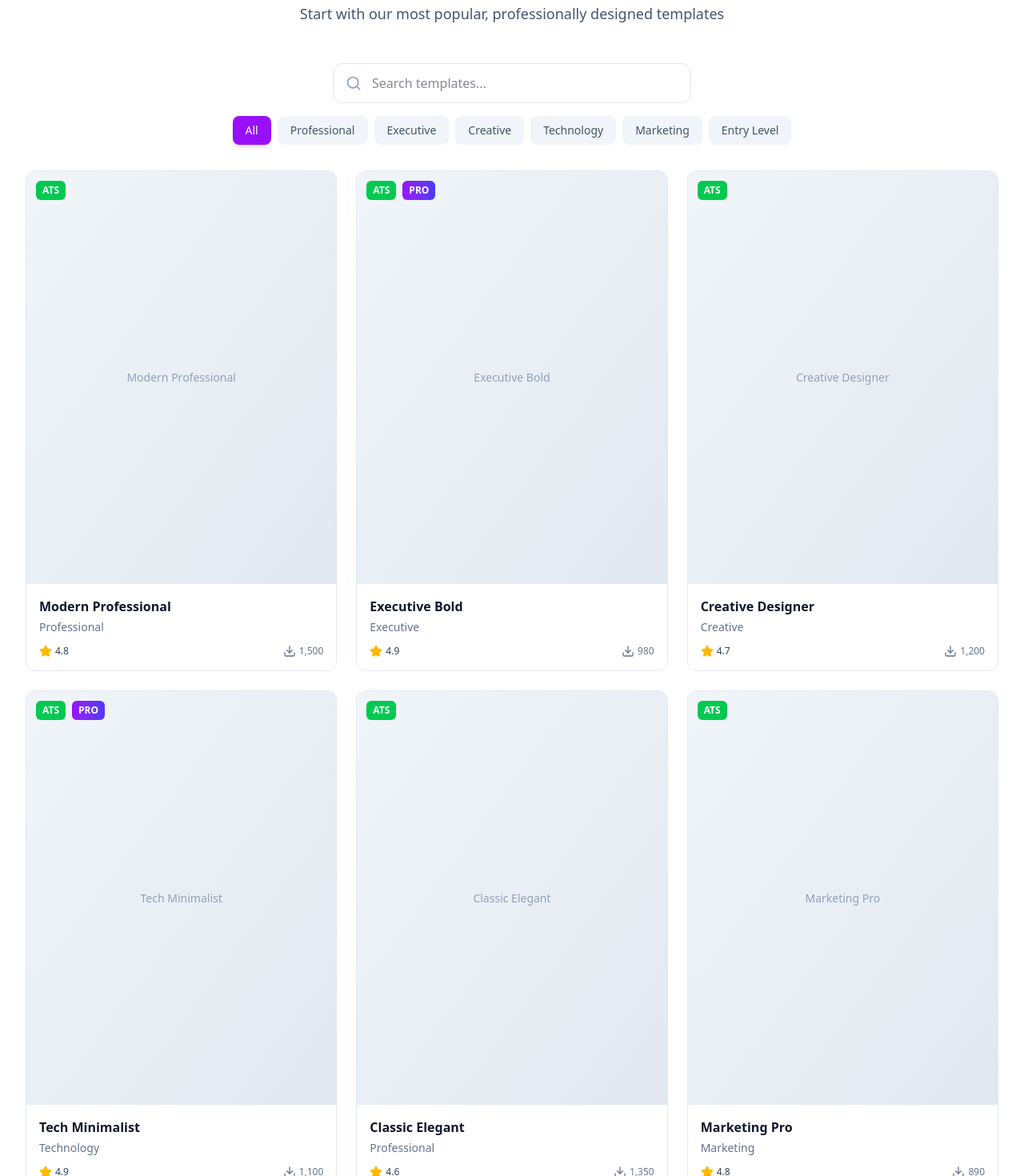
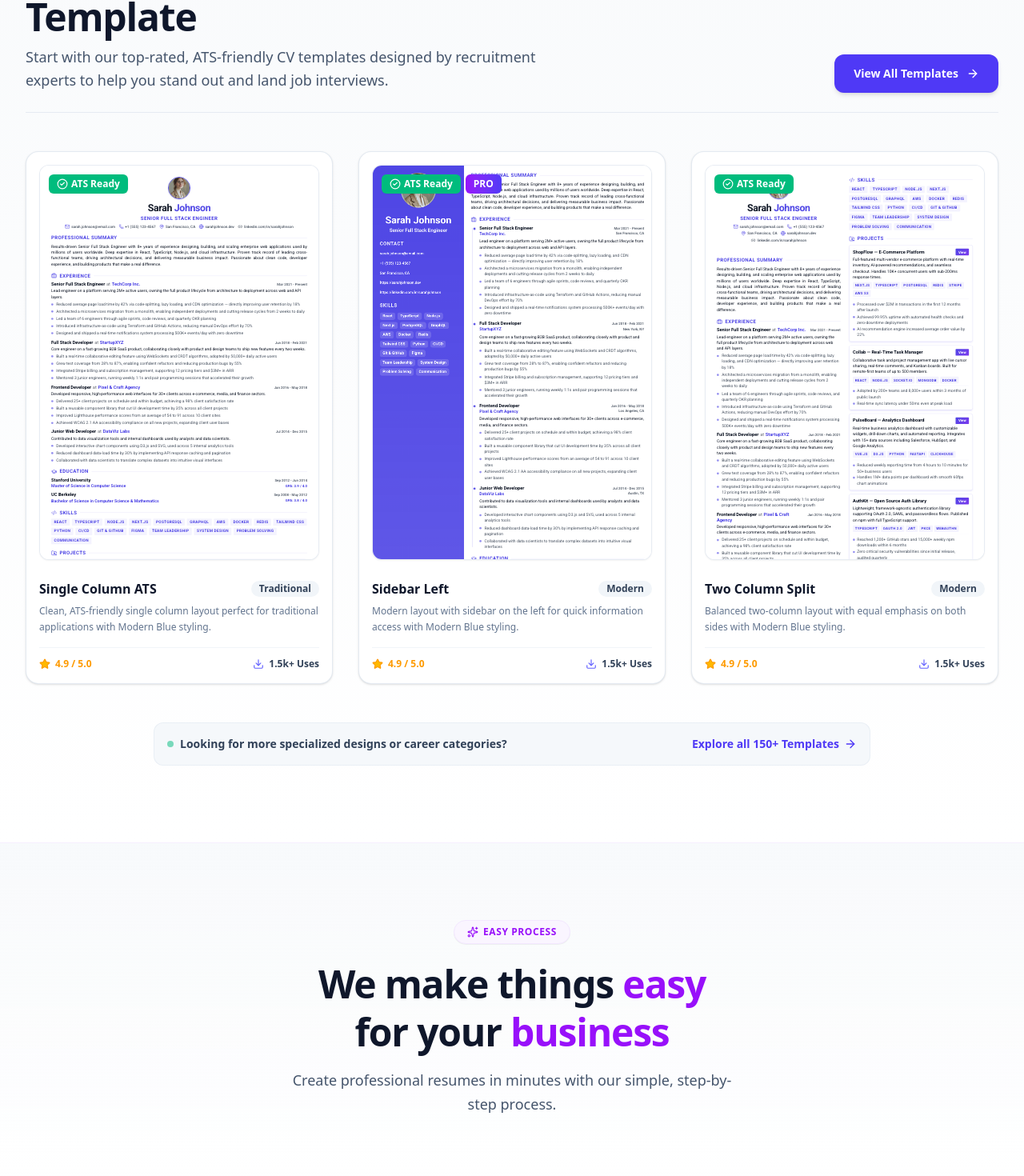
Before and after one commit to Sanithakor/Geteasycv, a Next.js app: page / in a window 1280 px wide. Shown: the part 1016-2486 px from the top of the page at 80% size. Built offline with nearby package versions, Linux system fonts and the light colour scheme.

Commit message:
Configure Vercel deployment settings

```diff
--- a/components/sections/TemplateShowcase.tsx
+++ b/components/sections/TemplateShowcase.tsx
@@ -1,228 +1,194 @@
 "use client";
 
-import React, { useState } from "react";
+import React, { useState, useEffect, useRef } from "react";
 import Link from "next/link";
-import { Search, ArrowRight, Star, Download } from "lucide-react";
+import { Star, ArrowRight, Download, CheckCircle2, Sparkles } from "lucide-react";
+import { generateTemplates, GeneratedTemplate } from "@/lib/generateTemplates";
+import { sampleCV } from "@/data/sampleCV";
+import TemplateRenderer from "@/components/cv/TemplateRenderer";
 
-// Mock popular templates
-const POPULAR_TEMPLATES = [
-  {
-    id: 1,
-    name: "Modern Professional",
-    category: "Professional",
-    thumbnail: "/templates/modern-professional.png",
-    isPremium: false,
-    isATS: true,
-    downloads: 1500,
-    rating: 4.8,
-  },
-  {
-    id: 2,
-    name: "Executive Bold",
-    category: "Executive",
-    thumbnail: "/templates/executive-bold.png",
-    isPremium: true,
-    isATS: true,
-    downloads: 980,
-    rating: 4.9,
-  },
-  {
-    id: 3,
-    name: "Creative Designer",
-    category: "Creative",
-    thumbnail: "/templates/creative-designer.png",
-    isPremium: false,
-    isATS: true,
-    downloads: 1200,
-    rating: 4.7,
-  },
-  {
-    id: 4,
-    name: "Tech Minimalist",
-    category: "Technology",
-    thumbnail: "/templates/tech-minimal.png",
-    isPremium: true,
-    isATS: true,
-    downloads: 1100,
-    rating: 4.9,
-  },
-  {
-    id: 5,
-    name: "Classic Elegant",
-    category: "Professional",
-    thumbnail: "/templates/classic-elegant.png",
-    isPremium: false,
-    isATS: true,
-    downloads: 1350,
-    rating: 4.6,
-  },
-  {
-    id: 6,
-    name: "Marketing Pro",
-    category: "Marketing",
-    thumbnail: "/templates/marketing-pro.png",
-    isPremium: false,
-    isATS: true,
-    downloads: 890,
-    rating: 4.8,
-  },
-];
+/**
+ * Dynamic Template Preview Component
+ * Renders actual CV layout & theme combinations scaled to A4 aspect ratio.
+ */
+function DynamicTemplatePreview({ template }: { template: GeneratedTemplate }) {
+  const containerRef = useRef<HTMLDivElement>(null);
+  const [scale, setScale] = useState(0.35);
+  const [mounted, setMounted] = useState(false);
 
-const CATEGORIES = [
-  "All",
-  "Professional",
-  "Executive",
-  "Creative",
-  "Technology",
-  "Marketing",
-  "Entry Level",
-];
+  useEffect(() => {
+    setMounted(true);
+    const updateScale = () => {
+      if (containerRef.current) {
+        const containerWidth = containerRef.current.clientWidth;
+        setScale(containerWidth / 794);
+      }
+    };
+    updateScale();
+    const ro = new ResizeObserver(updateScale);
+    if (containerRef.current) ro.observe(containerRef.current);
+    return () => ro.disconnect();
+  }, [mounted]);
+
+  return (
+    <div
+      ref={containerRef}
+      className="relative aspect-[1/1.414] w-full overflow-hidden rounded-xl bg-white border border-slate-200/80 shadow-xs"
+    >
+      {mounted ? (
+        <div
+          className="absolute left-0 top-0 origin-top-left pointer-events-none select-none"
+          style={{ width: "794px", transform: `scale(${scale})` }}
+        >
+          <TemplateRenderer template={template} data={sampleCV} scale={1} />
+        </div>
+      ) : (
+        <div className="flex h-full w-full items-center justify-center bg-slate-50">
+          <div className="w-6 h-6 rounded-full border-2 border-indigo-300 border-t-indigo-600 animate-spin" />
+        </div>
+      )}
+    </div>
+  );
+}
 
 export default function TemplateShowcase() {
-  const [selectedCategory, setSelectedCategory] = useState("All");
-  const [searchQuery, setSearchQuery] = useState("");
+  const [displayedTemplates, setDisplayedTemplates] = useState<GeneratedTemplate[]>([]);
 
-  const filteredTemplates = POPULAR_TEMPLATES.filter((template) => {
-    const matchesCategory =
-      selectedCategory === "All" || template.category === selectedCategory;
-    const matchesSearch =
-      template.name.toLowerCase().includes(searchQuery.toLowerCase()) ||
-      template.category.toLowerCase().includes(searchQuery.toLowerCase());
-    return matchesCategory && matchesSearch;
+  useEffect(() => {
+    const allTemplates = generateTemplates();
+
+    // Pick 3 distinct layout categories for maximum visual variety
+    const layoutCategories = ['single-column-ats', 'sidebar-left', 'two-column-split'];
+    const selected: GeneratedTemplate[] = [];
+
+    layoutCategories.forEach((layoutId) => {
+      const match = allTemplates.find((t) => t.layoutId === layoutId);
+      if (match) selected.push(match);
     });
 
+    // Fallback to first 3 if category match isn't found
+    if (selected.length < 3) {
+      setDisplayedTemplates(allTemplates.slice(0, 3));
+    } else {
+      setDisplayedTemplates(selected.slice(0, 3));
+    }
+  }, []);
+
   return (
-    <section className="py-16 sm:py-20 bg-white">
+    <section className="py-16 sm:py-24 bg-gradient-to-b from-slate-50 to-white">
       <div className="max-w-7xl mx-auto px-4 sm:px-6 lg:px-8">
-        {/* Section Header */}
-        <div className="text-center mb-12">
-          <div className="inline-flex items-center gap-2 px-4 py-1.5 bg-purple-50 rounded-full mb-4">
-            <Star className="w-4 h-4 text-purple-600 fill-purple-600" />
-            <span className="text-sm font-bold text-purple-600 uppercase tracking-wider">
-              Popular Templates
+
+        {/* Header Row: Content on Left, "View All Templates" Button on Right */}
+        <div className="flex flex-col md:flex-row md:items-end justify-between gap-6 mb-12 pb-6 border-b border-slate-200/80">
+          {/* Left Side Content */}
+          <div className="max-w-2xl space-y-3">
+            <div className="inline-flex items-center gap-2 px-3.5 py-1.5 bg-indigo-50 border border-indigo-100/80 rounded-full">
+              <Sparkles className="w-4 h-4 text-indigo-600" />
+              <span className="text-xs font-extrabold text-indigo-600 uppercase tracking-wider">
+                Featured CV Templates
               </span>
             </div>
-          <h2 className="text-3xl sm:text-4xl lg:text-5xl font-extrabold text-slate-900 mb-4">
+            <h2 className="text-3xl sm:text-4xl lg:text-5xl font-extrabold text-slate-900 tracking-tight">
               Choose Your Perfect Template
             </h2>
-          <p className="text-lg text-slate-600 max-w-2xl mx-auto">
-            Start with our most popular, professionally designed templates
+            <p className="text-base sm:text-lg text-slate-600 leading-relaxed">
+              Start with our top-rated, ATS-friendly CV templates designed by recruitment experts to help you stand out and land job interviews.
             </p>
           </div>
 
-        {/* Search and Filter Controls */}
-        <div className="mb-8 space-y-4">
-          {/* Search Bar */}
-          <div className="max-w-md mx-auto relative">
-            <Search className="absolute left-4 top-1/2 -translate-y-1/2 w-5 h-5 text-slate-400" />
-            <input
-              type="text"
-              placeholder="Search templates..."
-              value={searchQuery}
-              onChange={(e) => setSearchQuery(e.target.value)}
-              className="w-full pl-12 pr-4 py-3 border border-slate-200 rounded-xl focus:outline-none focus:ring-2 focus:ring-purple-500 focus:border-transparent transition-all"
-            />
-          </div>
-
-          {/* Category Filters */}
-          <div className="flex flex-wrap gap-2 justify-center">
-            {CATEGORIES.map((category) => (
-              <button
-                key={category}
-                onClick={() => setSelectedCategory(category)}
-                className={`px-4 py-2 rounded-lg font-medium text-sm transition-all ${
-                  selectedCategory === category
-                    ? "bg-purple-600 text-white shadow-md"
-                    : "bg-slate-100 text-slate-600 hover:bg-slate-200"
-                }`}
+          {/* Right Side Action Button */}
+          <div className="shrink-0">
+            <Link
+              href="/templates"
+              className="inline-flex items-center gap-2.5 px-6 py-3.5 bg-indigo-600 hover:bg-indigo-700 text-white font-bold text-sm rounded-xl transition-all shadow-md hover:shadow-indigo-500/25 group"
             >
-                {category}
-              </button>
-            ))}
+              View All Templates
+              <ArrowRight className="w-4 h-4 transition-transform group-hover:translate-x-1" />
+            </Link>
           </div>
         </div>
 
-        {/* Templates Grid */}
-        <div className="grid grid-cols-1 sm:grid-cols-2 lg:grid-cols-3 gap-6 mb-10">
-          {filteredTemplates.map((template) => (
-            <div
+        {/* 3 Dynamic CV Templates Grid */}
+        <div className="grid grid-cols-1 md:grid-cols-3 gap-8 mb-12">
+          {displayedTemplates.map((template, index) => (
+            <article
               key={template.id}
-              className="group bg-white rounded-xl border border-slate-200 overflow-hidden hover:shadow-xl transition-all duration-300 hover:-translate-y-1"
+              className="group bg-white rounded-2xl border border-slate-200/90 p-4 shadow-sm hover:shadow-xl transition-all duration-300 flex flex-col justify-between relative hover:-translate-y-1"
             >
-              {/* Template Thumbnail */}
-              <div className="relative aspect-[3/4] bg-slate-100 overflow-hidden">
-                {/* Placeholder for actual thumbnail */}
-                <div className="absolute inset-0 flex items-center justify-center bg-gradient-to-br from-slate-100 to-slate-200">
-                  <div className="text-slate-400 text-sm font-medium">
-                    {template.name}
-                  </div>
-                </div>
+              {/* Template Preview Container */}
+              <div className="relative mb-4">
+                <DynamicTemplatePreview template={template} />
 
-                {/* Badges */}
-                <div className="absolute top-3 left-3 flex gap-2">
-                  {template.isATS && (
-                    <span className="px-2 py-1 bg-green-500 text-white text-xs font-bold rounded">
-                      ATS
+                {/* Top Badges */}
+                <div className="absolute top-3 left-3 flex items-center gap-1.5 z-10">
+                  <span className="inline-flex items-center gap-1 px-2.5 py-1 bg-emerald-500 text-white text-xs font-bold rounded-md shadow-xs">
+                    <CheckCircle2 className="w-3.5 h-3.5" />
+                    ATS Ready
                   </span>
-                  )}
-                  {template.isPremium && (
-                    <span className="px-2 py-1 bg-gradient-to-r from-purple-600 to-indigo-600 text-white text-xs font-bold rounded">
+                  {index % 2 === 1 && (
+                    <span className="px-2.5 py-1 bg-gradient-to-r from-purple-600 to-indigo-600 text-white text-xs font-bold rounded-md shadow-xs">
                       PRO
                     </span>
                   )}
                 </div>
 
-                {/* Hover Overlay */}
-                <div className="absolute inset-0 bg-gradient-to-t from-black/60 via-black/20 to-transparent opacity-0 group-hover:opacity-100 transition-opacity flex items-end justify-center pb-6">
+                {/* Hover Overlay Button */}
+                <div className="absolute inset-0 bg-slate-900/60 backdrop-blur-xs opacity-0 group-hover:opacity-100 transition-opacity duration-300 rounded-xl flex items-center justify-center p-4">
                   <Link
-                    href={`/templates/${template.id}`}
-                    className="px-6 py-2 bg-white text-slate-900 rounded-lg font-semibold hover:bg-slate-100 transition-colors"
+                    href={`/editor?template=${template.id}`}
+                    className="w-full text-center py-3 bg-white text-slate-900 font-extrabold text-sm rounded-lg shadow-lg hover:bg-slate-100 transition-colors"
                   >
-                    Use Template
+                    Use This Template
                   </Link>
                 </div>
               </div>
 
-              {/* Template Info */}
-              <div className="p-4">
-                <h3 className="font-bold text-slate-900 mb-1">
-                  {template.name}
+              {/* Template Info Card Body */}
+              <div className="pt-2">
+                <div className="flex items-center justify-between gap-2 mb-1.5">
+                  <h3 className="font-bold text-slate-900 text-base group-hover:text-indigo-600 transition-colors">
+                    {template.layout.name}
                   </h3>
-                <p className="text-sm text-slate-500 mb-3">
+                  <span className="px-2.5 py-0.5 bg-slate-100 text-slate-700 text-xs font-semibold rounded-full shrink-0">
                     {template.category}
+                  </span>
+                </div>
+
+                <p className="text-xs text-slate-500 line-clamp-2 mb-4 leading-relaxed">
+                  {template.description}
                 </p>
 
-                {/* Stats */}
-                <div className="flex items-center justify-between text-xs text-slate-500">
-                  <div className="flex items-center gap-1">
-                    <Star className="w-4 h-4 text-amber-400 fill-amber-400" />
-                    <span className="font-medium text-slate-700">
-                      {template.rating}
-                    </span>
+                {/* Stats Footer */}
+                <div className="flex items-center justify-between text-xs text-slate-500 pt-3 border-t border-slate-100">
+                  <div className="flex items-center gap-1.5 text-amber-500 font-bold">
+                    <Star className="w-3.5 h-3.5 fill-amber-400" />
+                    <span>4.9 / 5.0</span>
                   </div>
-                  <div className="flex items-center gap-1">
-                    <Download className="w-4 h-4" />
-                    <span>{template.downloads.toLocaleString()}</span>
+                  <div className="flex items-center gap-1.5 text-slate-500">
+                    <Download className="w-3.5 h-3.5 text-indigo-500" />
+                    <span className="font-semibold text-slate-700">1.5k+ Uses</span>
                   </div>
                 </div>
               </div>
-            </div>
+            </article>
           ))}
         </div>
 
-        {/* View All CTA */}
-        <div className="text-center">
+        {/* Bottom Helper Bar */}
+        <div className="text-center bg-slate-100/70 border border-slate-200/60 rounded-xl p-4 flex flex-col sm:flex-row items-center justify-between gap-3 max-w-4xl mx-auto">
+          <div className="flex items-center gap-2 text-xs sm:text-sm font-semibold text-slate-700">
+            <span className="w-2 h-2 rounded-full bg-emerald-500 animate-pulse" />
+            <span>Looking for more specialized designs or career categories?</span>
+          </div>
           <Link
             href="/templates"
-            className="inline-flex items-center gap-2 px-8 py-4 bg-slate-900 hover:bg-slate-800 text-white rounded-xl font-semibold transition-all shadow-lg hover:shadow-xl group"
+            className="inline-flex items-center gap-1.5 text-xs sm:text-sm font-bold text-indigo-600 hover:text-indigo-800 transition-colors group"
           >
-            View All Templates
-            <ArrowRight className="w-5 h-5 transition-transform group-hover:translate-x-1" />
+            Explore all 150+ Templates
+            <ArrowRight className="w-4 h-4 transition-transform group-hover:translate-x-1" />
           </Link>
-          <p className="mt-3 text-sm text-slate-500">
-            150+ professional templates available
-          </p>
         </div>
+
       </div>
     </section>
   );
--- a/lib/templateStatsStore.ts
+++ b/lib/templateStatsStore.ts
@@ -1,6 +1,6 @@
 /**
  * In-memory template download count tracking.
- * Maintains baseline and live download counts per template ID.
+ * Starts from 0 for all templates and increments dynamically on user downloads.
  */
 
 const globalForStats = globalThis as unknown as {
@@ -12,28 +12,13 @@ if (process.env.NODE_ENV !== 'production') {
   globalForStats.templateDownloadsMap = downloadsMap;
 }
 
-// Generate deterministic baseline download count from template ID
-function getBaselineCount(templateId: string): number {
-  let hash = 0;
-  for (let i = 0; i < templateId.length; i++) {
-    hash = (hash << 5) - hash + templateId.charCodeAt(i);
-    hash |= 0;
-  }
-  const positiveHash = Math.abs(hash);
-  // Returns baseline count between 320 and 2450
-  return 320 + (positiveHash % 2130);
-}
-
 export function getTemplateDownloadCount(templateId: string): number {
-  if (!templateId) return 450;
-  if (!downloadsMap.has(templateId)) {
-    downloadsMap.set(templateId, getBaselineCount(templateId));
-  }
-  return downloadsMap.get(templateId) || 450;
+  if (!templateId) return 0;
+  return downloadsMap.get(templateId) || 0;
 }
 
 export function incrementTemplateDownloadCount(templateId: string): number {
-  if (!templateId) return 450;
+  if (!templateId) return 1;
   const current = getTemplateDownloadCount(templateId);
   const updated = current + 1;
   downloadsMap.set(templateId, updated);
@@ -49,6 +34,7 @@ export function getAllTemplateDownloadCounts(): Record<string, number> {
 }
 
 export function formatDownloadCount(count: number): string {
+  if (!count || count <= 0) return '0';
   if (count >= 1000) {
     return (count / 1000).toFixed(1).replace(/\.0$/, '') + 'k';
   }
```
Also changed, not shown: app/pricing/page.tsx (+24 -3 lines). Lines whose indentation alone changed are shown as unchanged.
